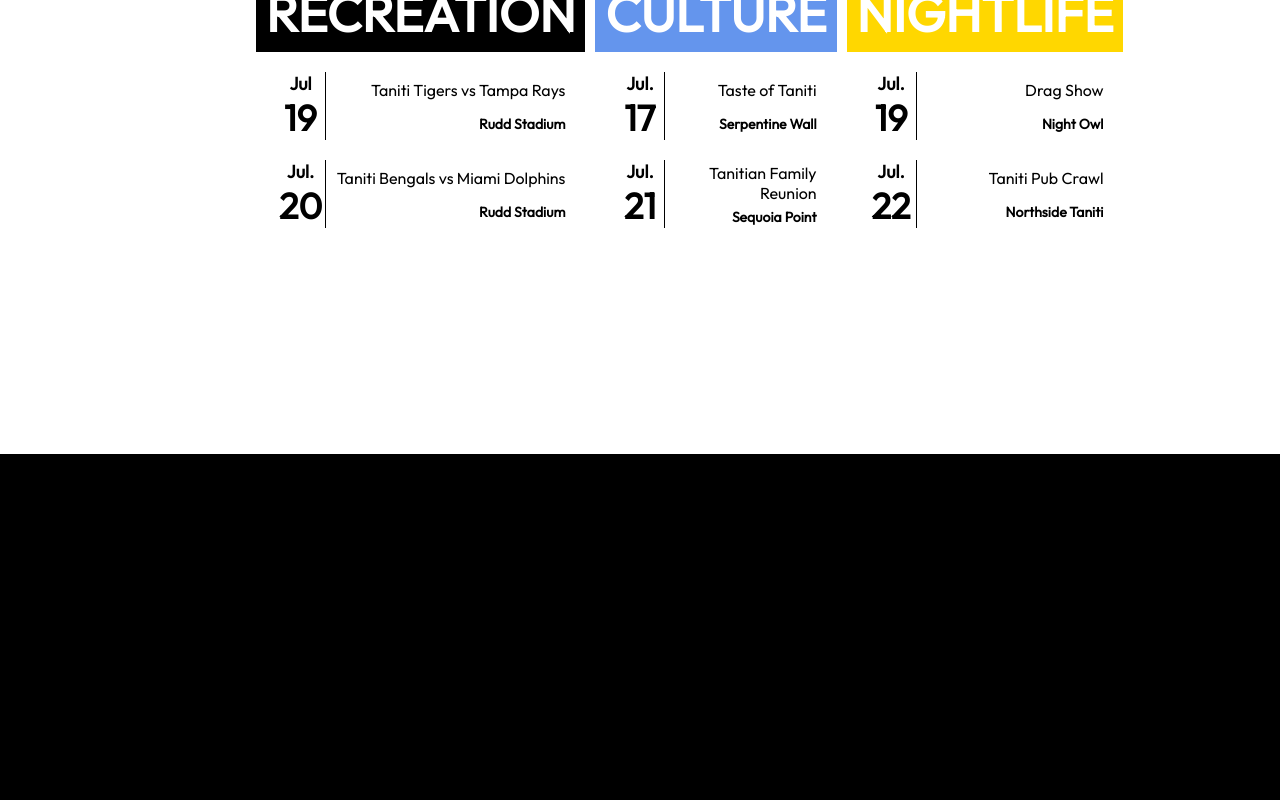
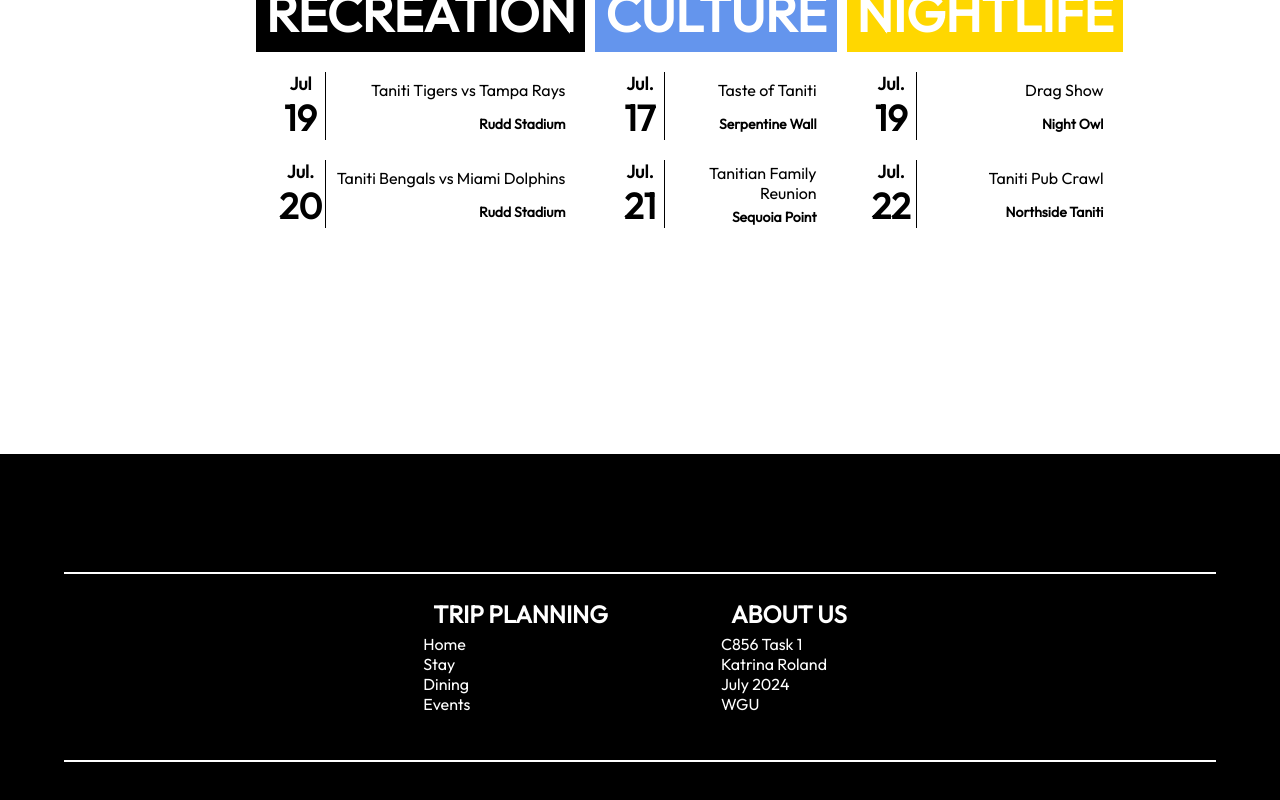
Before and after one commit to devknightingale/c856, a React (Vite) app: page / in a window 1280 px wide. Shown: the part 3142-3942 px from the top of the page. Built offline with nearby package versions, Linux system fonts and the light colour scheme.

Commit message:
footer started

```diff
--- a/src/components/Footer/Footer.jsx
+++ b/src/components/Footer/Footer.jsx
@@ -1,6 +1,49 @@
 import React from "react";
 import styles from "./Footer.module.css";
+import { getImageUrl } from "../../utils";
 
 export const Footer = () => {
-  return <section className={styles.container}></section>;
+  return (
+    <section className={styles.container}>
+      <div className={styles.horizontalDivider}></div>
+      <div className={styles.categoryContainer}>
+        <div className={styles.category}>
+          <h1 className={styles.categoryHeader}>Trip Planning</h1>
+          <ul className={styles.links}>
+            <li>
+              <a href="#home">Home</a>
+            </li>
+            <li>
+              <a href="#stay">Stay</a>
+            </li>
+            <li>
+              <a href="#dining">Dining</a>
+            </li>
+            <li>
+              <a href="#events">Events</a>
+            </li>
+          </ul>
+        </div>
+
+        <div className={styles.category}>
+          <h1 className={styles.categoryHeader}>About Us</h1>
+          <ul className={styles.links}>
+            <li>
+              <a href="#blank">C856 Task 1</a>
+            </li>
+            <li>
+              <a href="#blank">Katrina Roland</a>
+            </li>
+            <li>
+              <a href="#blank">July 2024</a>
+            </li>
+            <li>
+              <a href="#blank">WGU</a>
+            </li>
+          </ul>
+        </div>
+      </div>
+      <div className={styles.horizontalDivider}></div>
+    </section>
+  );
 };
--- a/src/components/Footer/Footer.module.css
+++ b/src/components/Footer/Footer.module.css
@@ -3,4 +3,37 @@
   width: 100%;
   display: flex;
   background-color: var(--color-bg);
+  display: flex;
+  flex-direction: column;
+  justify-content: center;
+  align-items: center;
 }
+.horizontalDivider {
+  margin-top: 2%;
+  width: 90%;
+  height: 2px;
+  background-color: var(--color-text);
+}
+.categoryContainer {
+  width: 50%;
+  height: 20vh;
+  display: flex;
+  flex-direction: row;
+  justify-content: space-evenly;
+  align-items: center;
+}
+
+.category {
+  display: flex;
+  flex-direction: column;
+}
+.categoryHeader {
+  background-color: var(--color-bg);
+  color: var(--color-text);
+}
+
+.links a {
+  &:hover {
+    text-decoration: underline;
+  }
+}
```
